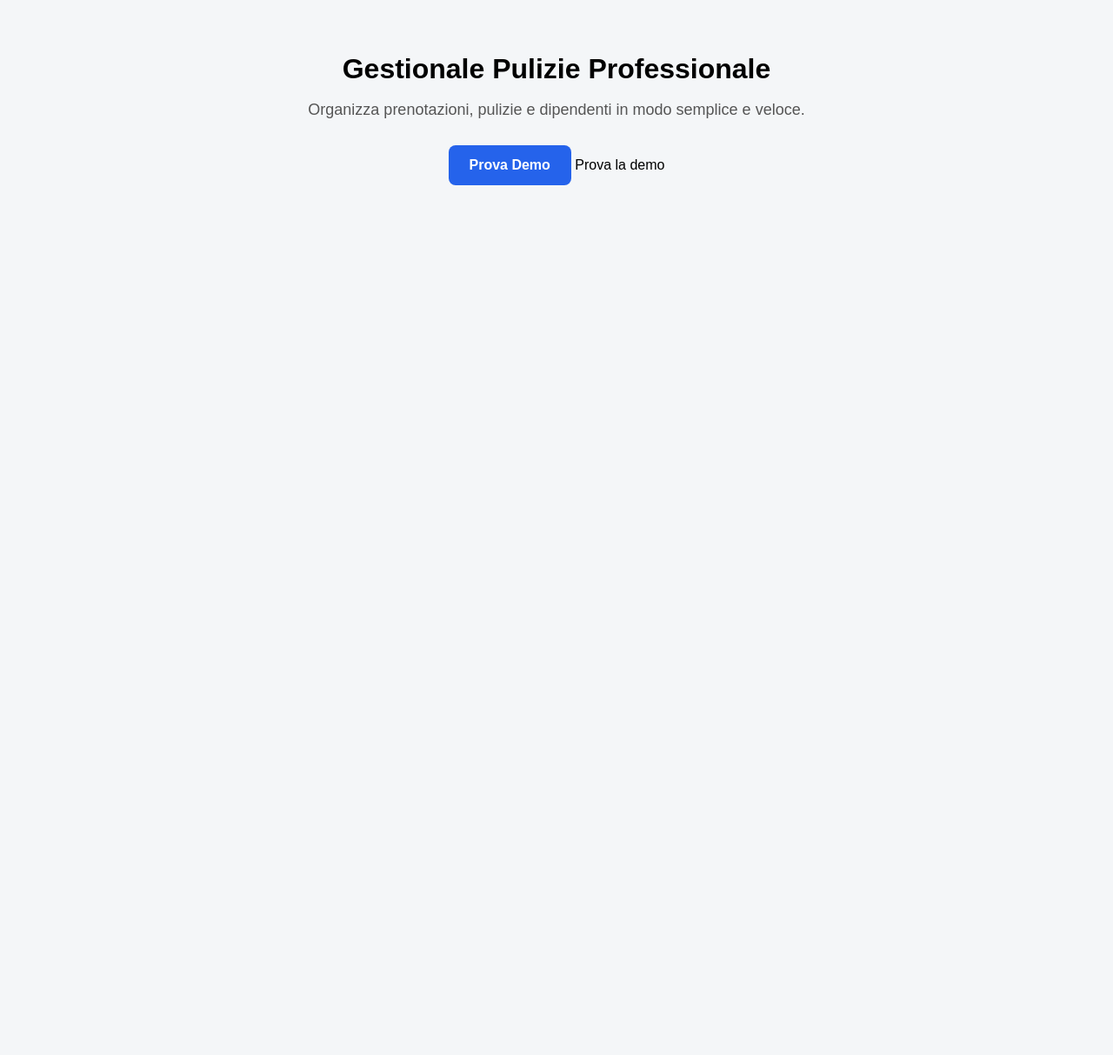
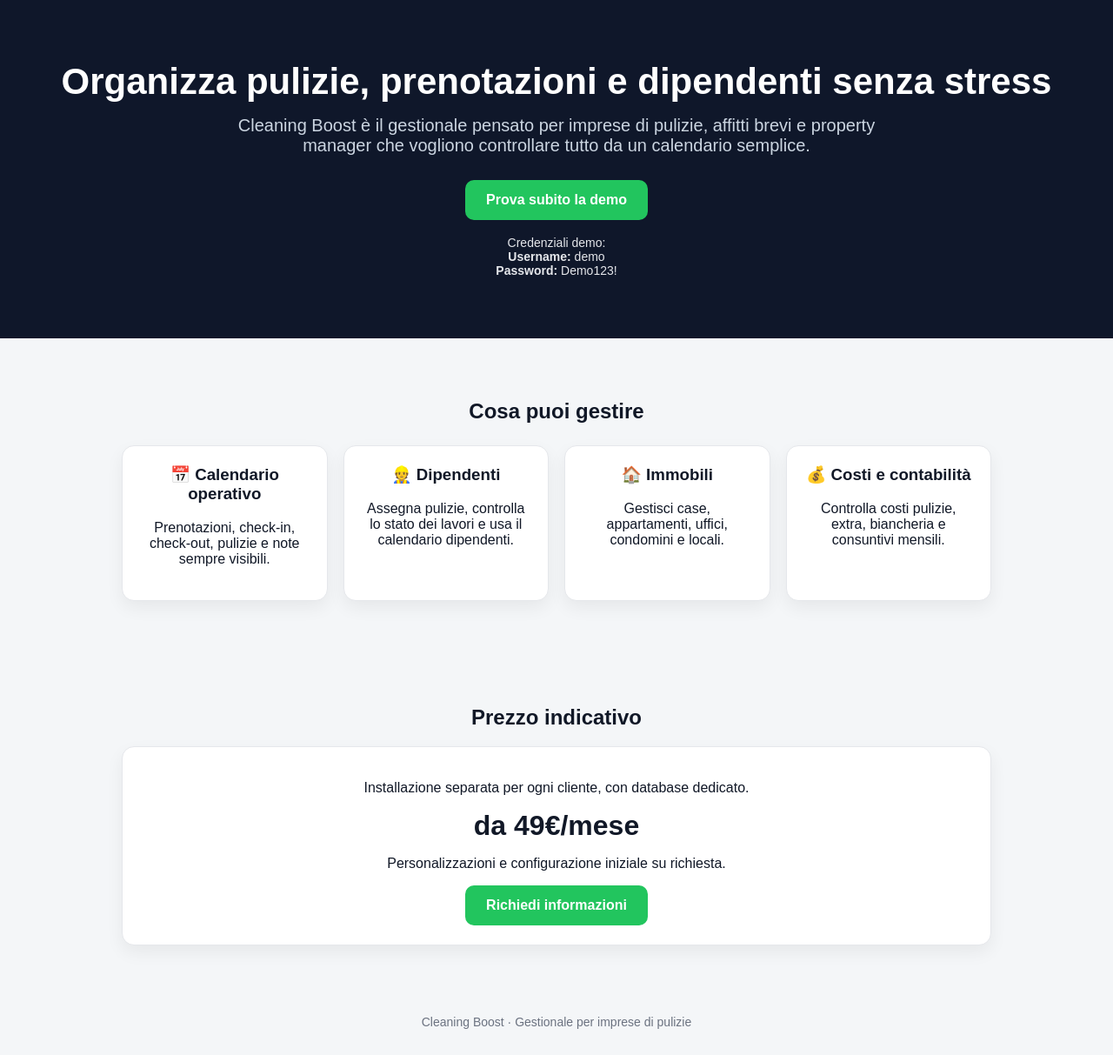
Before and after one commit to maska1981-bri/cleaning-boost, a Django app: page / in a window 1280 px wide. Shown: the whole page at 87% size. Before the commit the page ends 213 px from the top, so only its background shows below. Run offline with Django 5.2, Linux system fonts and the light colour scheme.

Commit message:
Update landing.html

```diff
--- a/templates/landing.html
+++ b/templates/landing.html
@@ -1,69 +1,156 @@
 <!DOCTYPE html>
-
 <html lang="it">
 <head>
 <meta charset="UTF-8">
 <meta name="viewport" content="width=device-width, initial-scale=1.0">
-<title>Cleaning Boost</title>
+<title>Cleaning Boost - Gestionale Pulizie</title>
 
 <style>
 body{
-font-family:Arial;
+font-family:Arial, Helvetica, sans-serif;
 margin:0;
 background:#f4f6f8;
-text-align:center;
-padding:40px;
+color:#111827;
 }
 
-.container{
-max-width:700px;
-margin:auto;
+.hero{
+background:#0f172a;
+color:white;
+padding:70px 20px;
+text-align:center;
 }
 
-h1{
-font-size:32px;
-margin-bottom:10px;
+.hero h1{
+font-size:42px;
+margin:0 0 15px;
 }
 
-p{
-font-size:18px;
-color:#555;
-margin-bottom:30px;
+.hero p{
+font-size:20px;
+color:#cbd5e1;
+max-width:760px;
+margin:0 auto 28px;
 }
 
 .btn{
 display:inline-block;
 padding:14px 24px;
-background:#2563eb;
+background:#22c55e;
 color:white;
 text-decoration:none;
-border-radius:8px;
+border-radius:10px;
 font-weight:bold;
 }
 
 .btn:hover{
-background:#1d4ed8;
+background:#16a34a;
+}
+
+.demo-box{
+margin-top:18px;
+font-size:14px;
+color:#e5e7eb;
+}
+
+.section{
+padding:50px 20px;
+max-width:1000px;
+margin:auto;
+text-align:center;
+}
+
+.cards{
+display:grid;
+grid-template-columns:repeat(auto-fit,minmax(220px,1fr));
+gap:18px;
+margin-top:25px;
+}
+
+.card{
+background:white;
+border:1px solid #e5e7eb;
+border-radius:14px;
+padding:22px;
+box-shadow:0 8px 20px rgba(0,0,0,0.06);
+}
+
+.card h3{
+margin-top:0;
+}
+
+.price{
+font-size:32px;
+font-weight:bold;
+margin:15px 0;
+}
+
+.footer{
+padding:30px 20px;
+text-align:center;
+color:#6b7280;
+font-size:14px;
 }
 </style>
-
 </head>
 
 <body>
 
-<div class="container">
+<div class="hero">
+    <h1>Organizza pulizie, prenotazioni e dipendenti senza stress</h1>
+    <p>
+        Cleaning Boost è il gestionale pensato per imprese di pulizie,
+        affitti brevi e property manager che vogliono controllare tutto da un calendario semplice.
+    </p>
 
-<h1>Gestionale Pulizie Professionale</h1>
+    <a href="https://cleaning-boost-demo.onrender.com/login/" class="btn">
+        Prova subito la demo
+    </a>
 
-<p>
-Organizza prenotazioni, pulizie e dipendenti in modo semplice e veloce.
-</p>
+    <div class="demo-box">
+        Credenziali demo:<br>
+        <strong>Username:</strong> demo<br>
+        <strong>Password:</strong> Demo123!
+    </div>
+</div>
 
-<a href="https://cleaning-boost-demo.onrender.com/login/" class="btn">
-Prova Demo
-</a>
-Prova la demo
-</a>
+<div class="section">
+    <h2>Cosa puoi gestire</h2>
 
+    <div class="cards">
+        <div class="card">
+            <h3>📅 Calendario operativo</h3>
+            <p>Prenotazioni, check-in, check-out, pulizie e note sempre visibili.</p>
+        </div>
+
+        <div class="card">
+            <h3>👷 Dipendenti</h3>
+            <p>Assegna pulizie, controlla lo stato dei lavori e usa il calendario dipendenti.</p>
+        </div>
+
+        <div class="card">
+            <h3>🏠 Immobili</h3>
+            <p>Gestisci case, appartamenti, uffici, condomini e locali.</p>
+        </div>
+
+        <div class="card">
+            <h3>💰 Costi e contabilità</h3>
+            <p>Controlla costi pulizie, extra, biancheria e consuntivi mensili.</p>
+        </div>
+    </div>
+</div>
+
+<div class="section">
+    <h2>Prezzo indicativo</h2>
+    <div class="card">
+        <p>Installazione separata per ogni cliente, con database dedicato.</p>
+        <div class="price">da 49€/mese</div>
+        <p>Personalizzazioni e configurazione iniziale su richiesta.</p>
+        <a href="mailto:alpine.cleaning@hotmail.com" class="btn">Richiedi informazioni</a>
+    </div>
+</div>
+
+<div class="footer">
+    Cleaning Boost · Gestionale per imprese di pulizie
 </div>
 
 </body>
```
